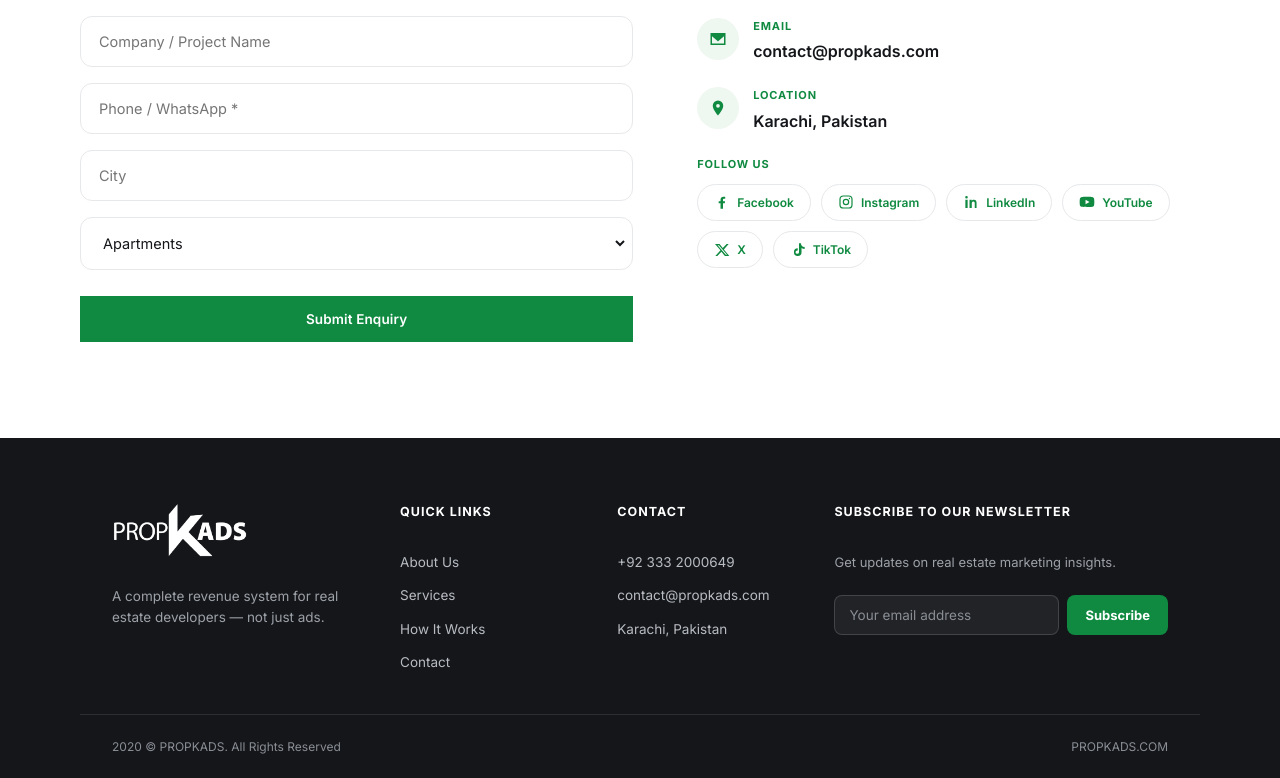
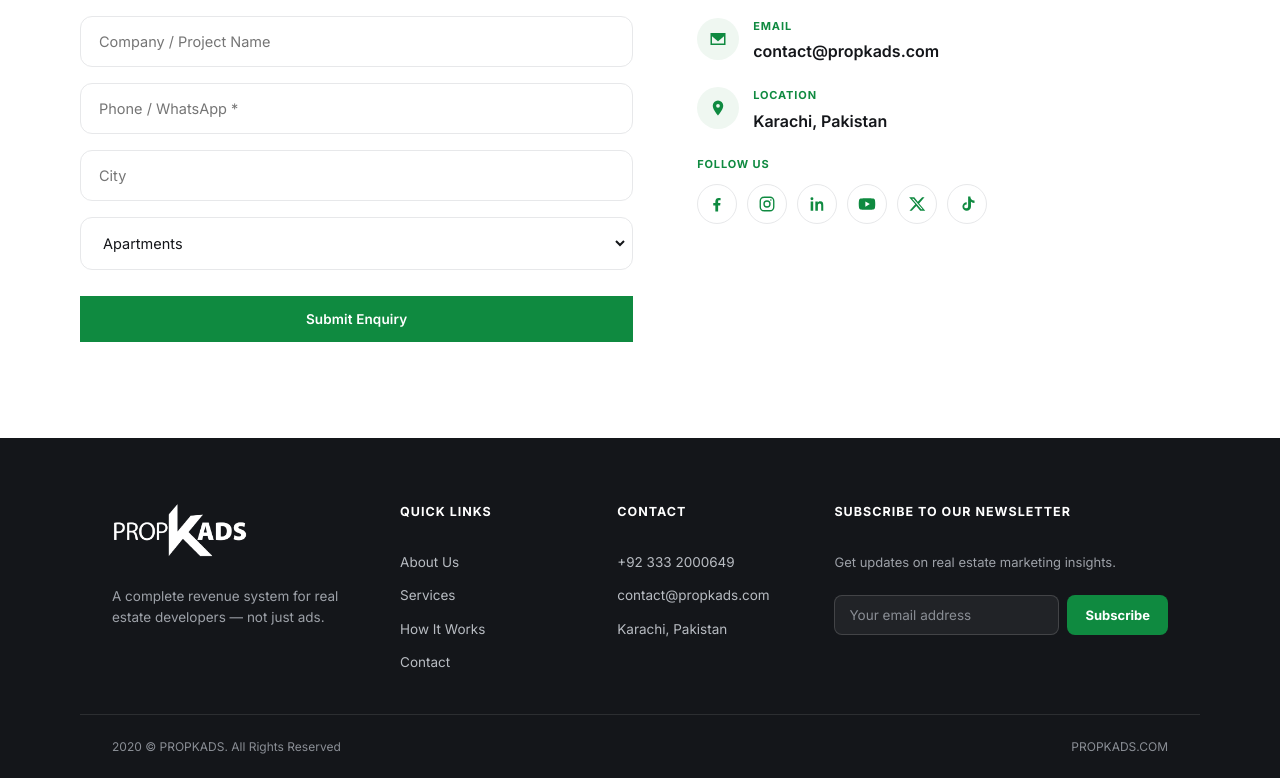
Before and after one commit to khurram7jc/propkads-website, a Next.js app: page / in a window 1280 px wide. Shown: the part 7587-8365 px from the top of the page. Built offline with nearby package versions, Linux system fonts and the light colour scheme; no server answers; the database is empty.

Commit message:
Contact section: icon-only social buttons (circular, 40px) instead of text pills

```diff
--- a/app/globals.css
+++ b/app/globals.css
@@ -321,9 +321,10 @@ input, select, textarea{font-family:inherit;}
 .contact-info-v2 .val{font-size:16px; font-weight:600;}
 .social-row{display:flex; flex-wrap:wrap; gap:10px; margin-top:6px;}
 .social-row a{
-  font-size:12px; font-weight:600; color:var(--green); border:1px solid var(--line); border-radius:999px;
-  padding:8px 16px; transition:all .15s; display:inline-flex; align-items:center; gap:7px;
+  width:40px; height:40px; border-radius:50%; color:var(--green); border:1px solid var(--line);
+  transition:all .15s; display:inline-flex; align-items:center; justify-content:center;
 }
+.social-row a svg{width:18px; height:18px;}
 .social-row a:hover{color:#fff; background:var(--green); border-color:var(--green);}
 @media(max-width:800px){.contact-wrap-v2{grid-template-columns:1fr; gap:36px;}}
 
--- a/app/page.js
+++ b/app/page.js
@@ -273,12 +273,12 @@ export default function Home() {
             <div>
               <span className="lbl" style={{ display: 'block', marginBottom: 10 }}>Follow Us</span>
               <div className="social-row">
-                <a href={c.social_facebook || 'https://www.facebook.com/Propkads/'} target="_blank" rel="noopener noreferrer"><FacebookIcon />Facebook</a>
-                <a href={c.social_instagram || 'https://www.instagram.com/propkads/'} target="_blank" rel="noopener noreferrer"><InstagramIcon />Instagram</a>
-                <a href={c.social_linkedin || 'https://www.linkedin.com/company/propkads/'} target="_blank" rel="noopener noreferrer"><LinkedInIcon />LinkedIn</a>
-                <a href={c.social_youtube || 'https://www.youtube.com/@Propkads'} target="_blank" rel="noopener noreferrer"><YoutubeIcon />YouTube</a>
-                <a href={c.social_x || 'https://x.com/propkads'} target="_blank" rel="noopener noreferrer"><XIcon />X</a>
-                <a href={c.social_tiktok || 'https://www.tiktok.com/@propkads'} target="_blank" rel="noopener noreferrer"><TiktokIcon />TikTok</a>
+                <a href={c.social_facebook || 'https://www.facebook.com/Propkads/'} target="_blank" rel="noopener noreferrer" aria-label="Facebook"><FacebookIcon /></a>
+                <a href={c.social_instagram || 'https://www.instagram.com/propkads/'} target="_blank" rel="noopener noreferrer" aria-label="Instagram"><InstagramIcon /></a>
+                <a href={c.social_linkedin || 'https://www.linkedin.com/company/propkads/'} target="_blank" rel="noopener noreferrer" aria-label="LinkedIn"><LinkedInIcon /></a>
+                <a href={c.social_youtube || 'https://www.youtube.com/@Propkads'} target="_blank" rel="noopener noreferrer" aria-label="YouTube"><YoutubeIcon /></a>
+                <a href={c.social_x || 'https://x.com/propkads'} target="_blank" rel="noopener noreferrer" aria-label="X"><XIcon /></a>
+                <a href={c.social_tiktok || 'https://www.tiktok.com/@propkads'} target="_blank" rel="noopener noreferrer" aria-label="TikTok"><TiktokIcon /></a>
               </div>
             </div>
           </div>
```
